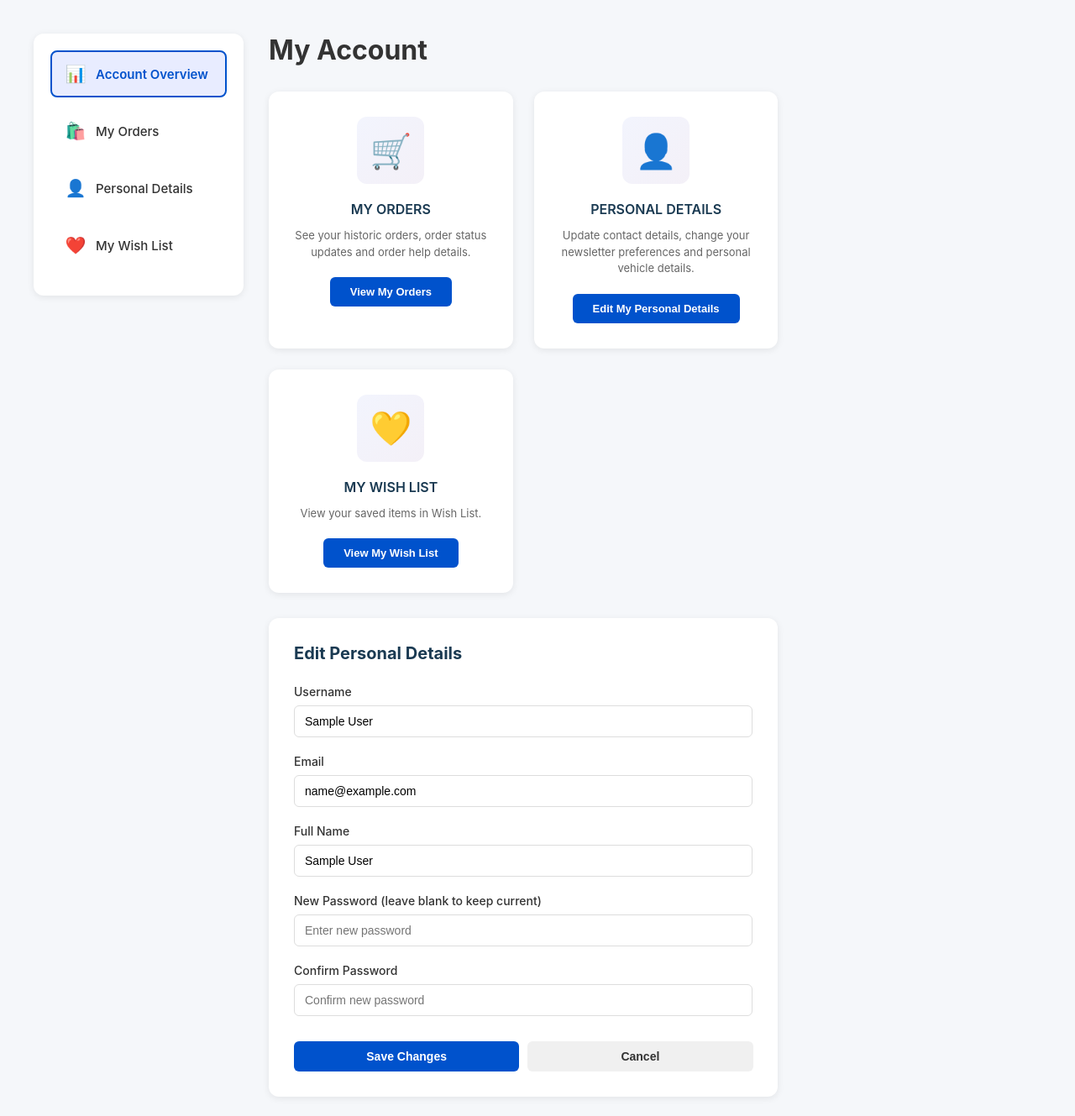
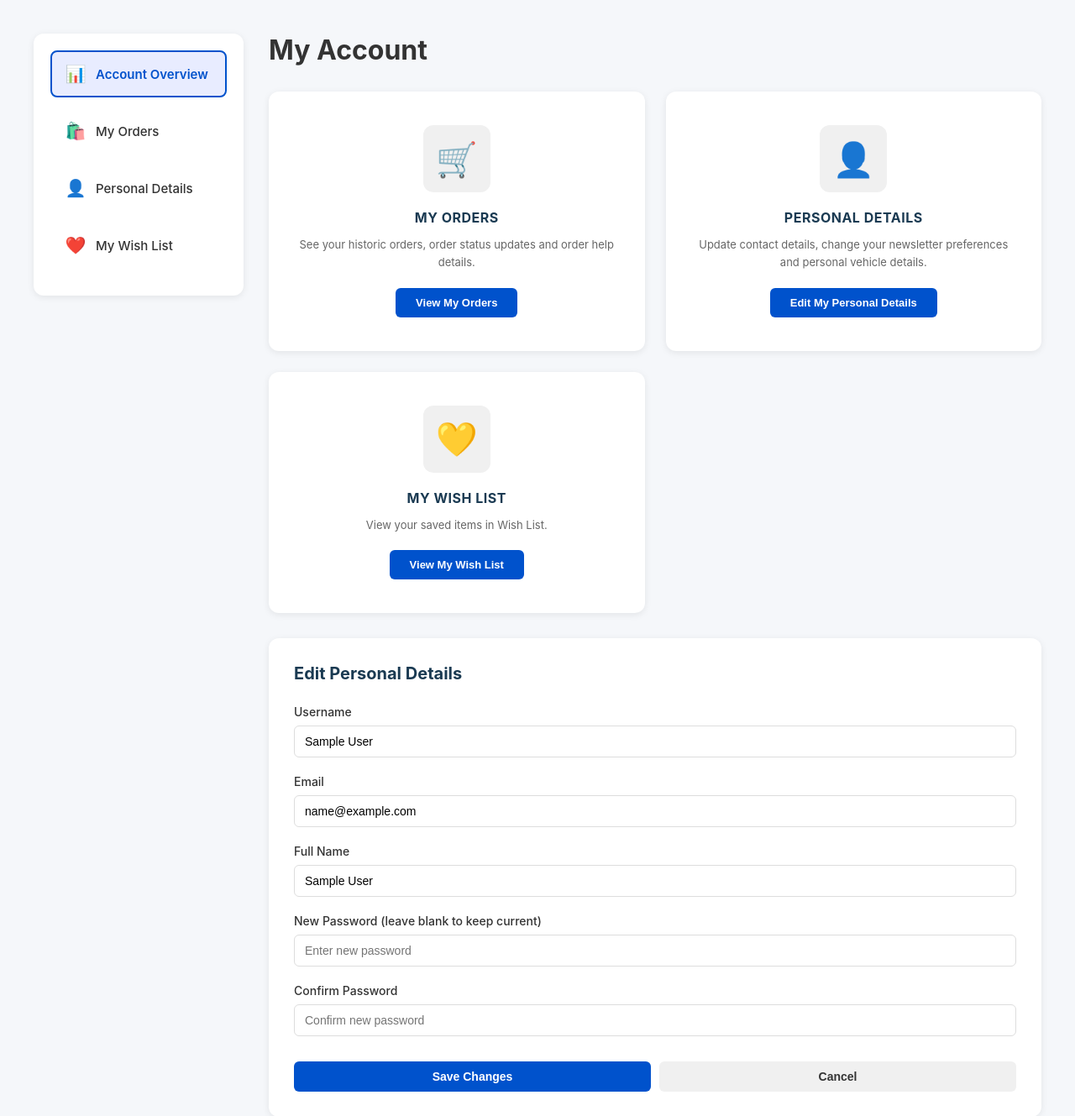
Before and after one commit to Team-3D-UoP/Team-3D-Rep, a Flask app: page /account in a window 1280 px wide. Shown: the part 58-1387 px from the top of the page at 84% size. Run offline with Flask 3, Linux system fonts and the light colour scheme; the visitor is signed in with stand-in values (Sample User, id 1).

Commit message:
Moved coloumns together

```diff
--- a/Flask project/templates/account.html
+++ b/Flask project/templates/account.html
@@ -106,7 +106,7 @@
 
         .cards-grid {
             display: grid;
-            grid-template-columns: repeat(auto-fit, minmax(280px, 1fr));
+            grid-template-columns: repeat(2, 1fr);
             gap: 25px;
             margin-top: 30px;
         }
@@ -114,10 +114,13 @@
         .card {
             background: white;
             border-radius: 12px;
-            padding: 30px;
+            padding: 40px 30px;
             box-shadow: 0 2px 8px rgba(0, 0, 0, 0.08);
             text-align: center;
             transition: box-shadow 0.3s;
+            display: flex;
+            flex-direction: column;
+            align-items: center;
         }
 
         .card:hover {
@@ -128,7 +131,7 @@
             width: 80px;
             height: 80px;
             margin: 0 auto 20px;
-            background: linear-gradient(135deg, #667eea15 0%, #764ba215 100%);
+            background: #f0f0f0;
             border-radius: 12px;
             display: flex;
             align-items: center;
@@ -138,16 +141,19 @@
 
         .card-title {
             font-size: 16px;
-            font-weight: 600;
+            font-weight: 700;
             margin-bottom: 12px;
             color: #1a3a52;
+            text-transform: uppercase;
+            letter-spacing: 0.5px;
         }
 
         .card-description {
             font-size: 13px;
             color: #666;
             margin-bottom: 20px;
-            line-height: 1.5;
+            line-height: 1.6;
+            flex-grow: 1;
         }
 
         .card-button {
```
